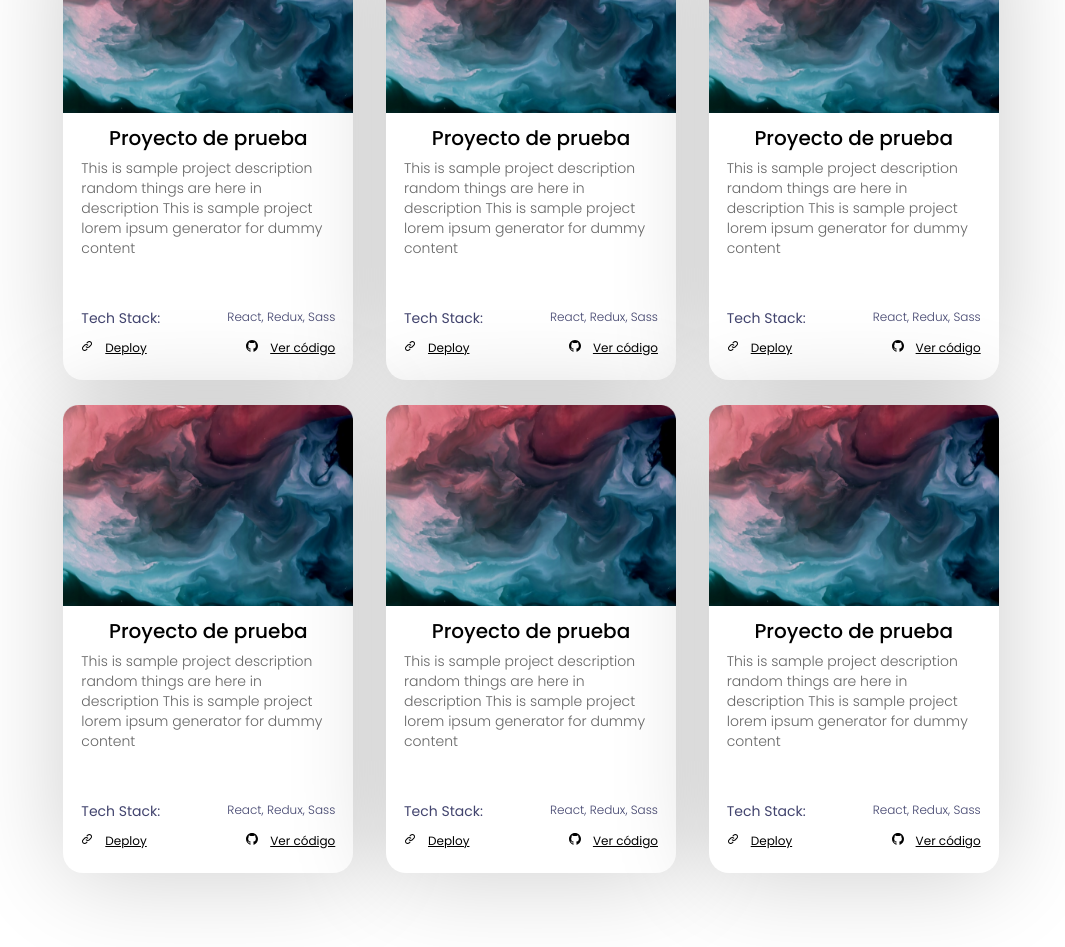
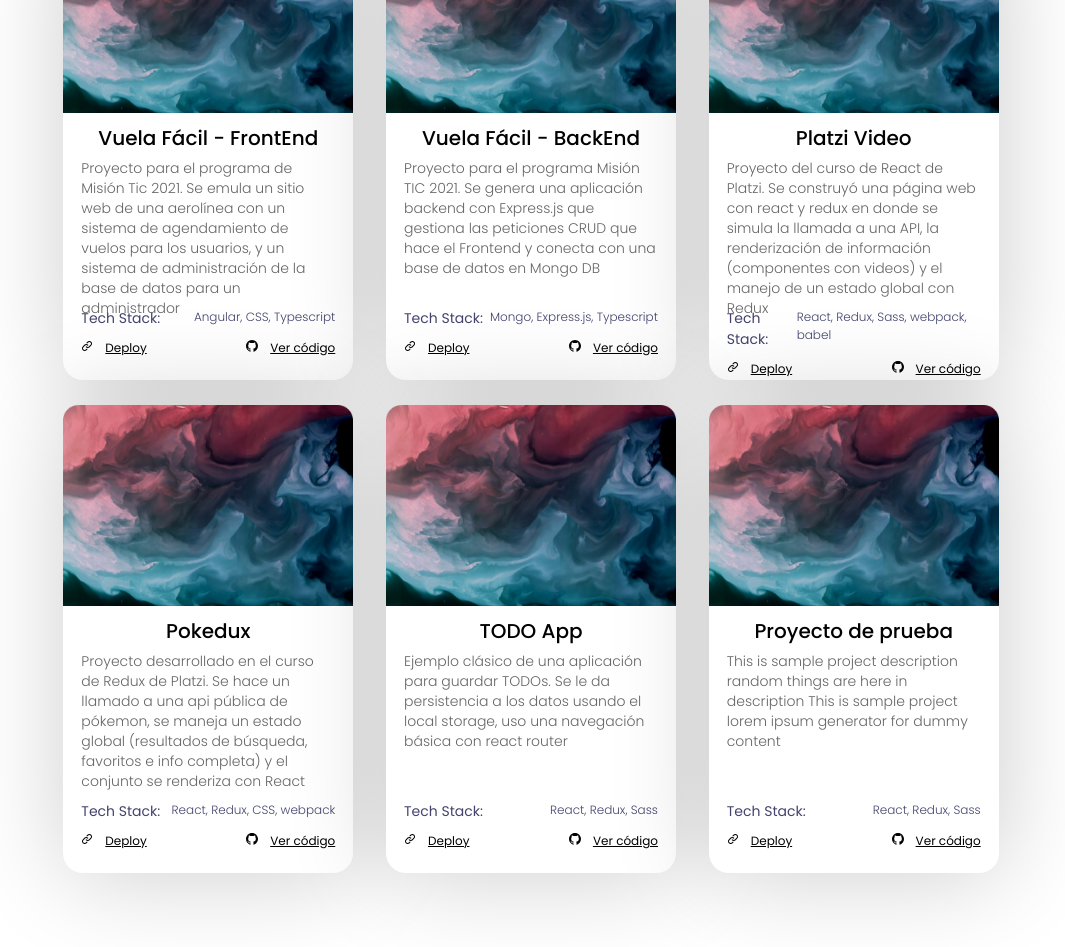
Before and after one commit to Yotis56/Portfolio, a React app: page / in a window 1280 px wide. Shown: the part 2200-3147 px from the top of the page, without its empty margins (109-1174 px from the left). Built offline with nearby package versions, Linux system fonts and the light colour scheme.

Commit message:
Se empieza a añadir info de los proyectos

```diff
--- a/src/components/Projects.jsx
+++ b/src/components/Projects.jsx
@@ -1,30 +1,29 @@
 import React, { useState } from "react";
 import { ProjectCard } from "./ProjectCard";
-import testImage from '../assets/testImage.png'
+import { projecstList } from "../projectsList";
 import '../styles/projects.scss'
 
 
 
 const Projects = () => {
-    const [project, useProject] = useState({
-        image: testImage,
-        title: 'Proyecto de prueba',
-        description: 'This is sample project description random things are here in description This is sample project lorem ipsum generator for dummy content',
-        techStack: 'React, Redux, Sass',
-        linkDemo: '#',
-        linkGithub: '#'
-    })
+    const [projects, useProject] = useState(projecstList)
+    // {
+    //     image: testImage,
+    //     title: 'Proyecto de prueba',
+    //     description: 'This is sample project description random things are here in description This is sample project lorem ipsum generator for dummy content',
+    //     techStack: 'React, Redux, Sass',
+    //     linkDemo: '#',
+    //     linkGithub: '#'
+    // }
+
     return (
         <div className="projects" id="proyectos">
             <div className="title title-centered">Proyectos</div>
             <div className="paragraph">Estos son algunos proyectos en los que he trabajado, te invito a que les des un vistazo</div>
             <div className="projects__container">
-               <ProjectCard project={project} />
-               <ProjectCard project={project} />
-               <ProjectCard project={project} />
-               <ProjectCard project={project} />
-               <ProjectCard project={project} />
-               <ProjectCard project={project} />
+                {
+                    projects.map(project => <ProjectCard project={project} id={project.id}/>)
+                }
             </div>
         </div>
     )
--- /dev/null
+++ b/src/projectsList.js
@@ -0,0 +1,58 @@
+import testImage from './assets/testImage.png'
+
+export const projecstList = [
+    {
+        id: 0,
+        image: testImage,
+        title: 'Vuela Fácil - FrontEnd',
+        description: 'Proyecto para el programa de Misión Tic 2021. Se emula un sitio web de una aerolínea con un sistema de agendamiento de vuelos para los usuarios, y un sistema de administración de la base de datos para un administrador ',
+        techStack: 'Angular, CSS, Typescript',
+        linkDemo: 'https://yotis56.github.io/VuelaFacilC4-FrontEnd/',
+        linkGithub: 'https://github.com/Yotis56/VuelaFacilC4-FrontEnd'
+    },
+    {
+        id: 1,
+        image: testImage,
+        title: 'Vuela Fácil - BackEnd',
+        description: 'Proyecto para el programa Misión TIC 2021. Se genera una aplicación backend con Express.js que gestiona las peticiones CRUD que hace el Frontend y conecta con una base de datos en Mongo DB',
+        techStack: 'Mongo, Express.js, Typescript',
+        linkDemo: '#',
+        linkGithub: 'https://github.com/Yotis56/VuelaFacilC4-BackEnd'
+    },
+    {
+        id: 2,
+        image: testImage,
+        title: 'Platzi Video',
+        description: 'Proyecto del curso de React de Platzi. Se construyó una página web con react y redux en donde se simula la llamada a una API, la renderización de información (componentes con videos) y el manejo de un estado global con Redux',
+        techStack: 'React, Redux, Sass, webpack, babel',
+        linkDemo: 'https://yotis56.github.io/Platzi-video-react-/',
+        linkGithub: 'https://github.com/Yotis56/Platzi-video-react-/tree/router-redux'
+    },
+    {
+        id: 3,
+        image: testImage,
+        title: 'Pokedux',
+        description: 'Proyecto desarrollado en el curso de Redux de Platzi. Se hace un llamado a una api pública de pókemon, se maneja un estado global (resultados de búsqueda, favoritos e info completa) y el conjunto se renderiza con React',
+        techStack: 'React, Redux, CSS, webpack',
+        linkDemo: '#',
+        linkGithub: '#'
+    },
+    {
+        id: 4,
+        image: testImage,
+        title: 'TODO App',
+        description: 'Ejemplo clásico de una aplicación para guardar TODOs. Se le da persistencia a los datos usando el local storage, uso una navegación básica con react router',
+        techStack: 'React, Redux, Sass',
+        linkDemo: '#',
+        linkGithub: '#'
+    },
+    {
+        id: 5,
+        image: testImage,
+        title: 'Proyecto de prueba',
+        description: 'This is sample project description random things are here in description This is sample project lorem ipsum generator for dummy content',
+        techStack: 'React, Redux, Sass',
+        linkDemo: '#',
+        linkGithub: '#'
+    }
+]
```
